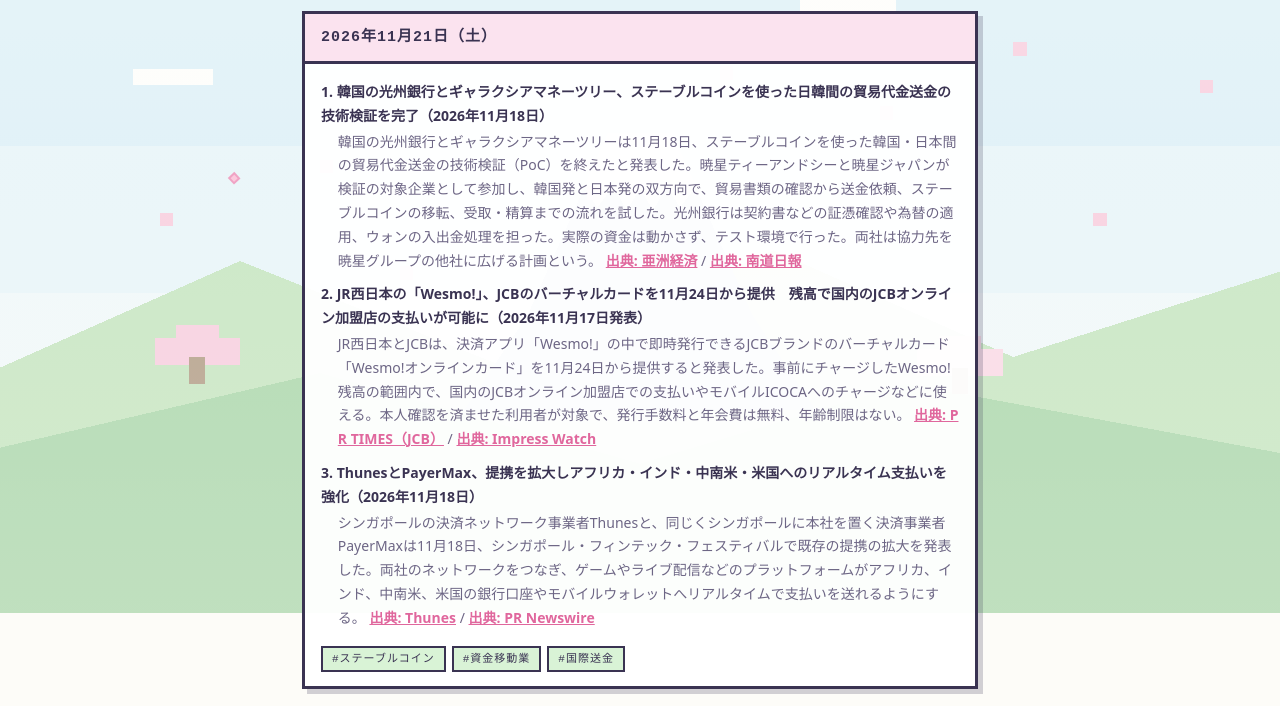
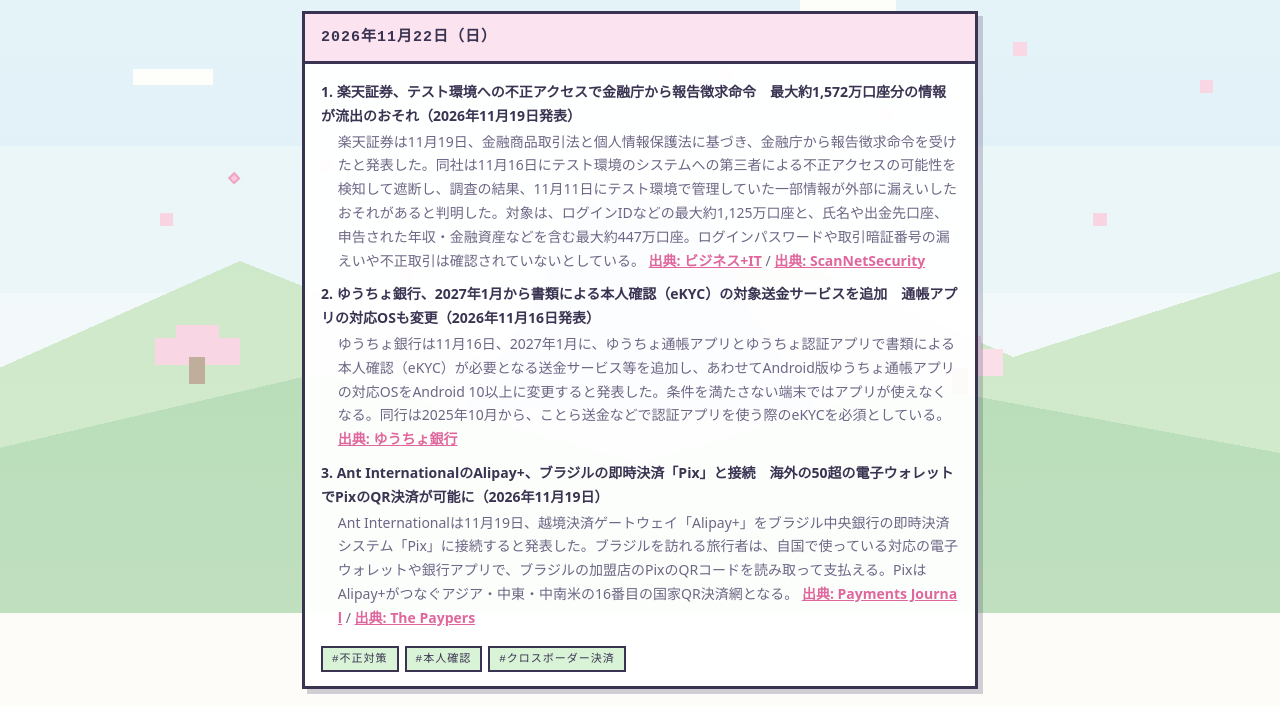
Before and after one commit to fujisawakazuhi/-, a plain HTML site: page fund-transfer/daily-news/index.html in a window 1280 px wide. Shown: the part 187-893 px from the top of the page. Drawn offline with Linux system fonts and the light colour scheme; a web font is replaced by a local one.

Commit message:
Daily news: 2026-11-22
Co-Authored-By: Claude Opus 5.5 <noreply@anthropic.com>
Claude-Session: https://claude.ai/code/session_01MqKzwu8hyaR89hBSCKRVfy

```diff
--- a/fund-transfer/daily-news/index.html
+++ b/fund-transfer/daily-news/index.html
@@ -41,6 +41,21 @@
 <!-- ▼▼▼ 新しい投稿はこのマーカーの直下に追加する（新しいものが上） ▼▼▼ -->
       <article class="post">
         <div class="post-head">
+          <time datetime="2026-11-22">2026年11月22日（日）</time>
+        </div>
+        <div class="post-body">
+          <p><b>1. 楽天証券、テスト環境への不正アクセスで金融庁から報告徴求命令　最大約1,572万口座分の情報が流出のおそれ（2026年11月19日発表）</b><br><span class="news-text">楽天証券は11月19日、金融商品取引法と個人情報保護法に基づき、金融庁から報告徴求命令を受けたと発表した。同社は11月16日にテスト環境のシステムへの第三者による不正アクセスの可能性を検知して遮断し、調査の結果、11月11日にテスト環境で管理していた一部情報が外部に漏えいしたおそれがあると判明した。対象は、ログインIDなどの最大約1,125万口座と、氏名や出金先口座、申告された年収・金融資産などを含む最大約447万口座。ログインパスワードや取引暗証番号の漏えいや不正取引は確認されていないとしている。 <a href="https://www.sbbit.jp/article/fj/188605">出典: ビジネス+IT</a> / <a href="https://scan.netsecurity.ne.jp/article/2026/11/20/56863.html">出典: ScanNetSecurity</a></span></p>
+          <p><b>2. ゆうちょ銀行、2027年1月から書類による本人確認（eKYC）の対象送金サービスを追加　通帳アプリの対応OSも変更（2026年11月16日発表）</b><br><span class="news-text">ゆうちょ銀行は11月16日、2027年1月に、ゆうちょ通帳アプリとゆうちょ認証アプリで書類による本人確認（eKYC）が必要となる送金サービス等を追加し、あわせてAndroid版ゆうちょ通帳アプリの対応OSをAndroid 10以上に変更すると発表した。条件を満たさない端末ではアプリが使えなくなる。同行は2025年10月から、ことら送金などで認証アプリを使う際のeKYCを必須としている。 <a href="https://www.jp-bank.japanpost.jp/news/2026/news_id002505.html">出典: ゆうちょ銀行</a></span></p>
+          <p><b>3. Ant InternationalのAlipay+、ブラジルの即時決済「Pix」と接続　海外の50超の電子ウォレットでPixのQR決済が可能に（2026年11月19日）</b><br><span class="news-text">Ant Internationalは11月19日、越境決済ゲートウェイ「Alipay+」をブラジル中央銀行の即時決済システム「Pix」に接続すると発表した。ブラジルを訪れる旅行者は、自国で使っている対応の電子ウォレットや銀行アプリで、ブラジルの加盟店のPixのQRコードを読み取って支払える。PixはAlipay+がつなぐアジア・中東・中南米の16番目の国家QR決済網となる。 <a href="https://www.paymentsjournal.com/?p=554289">出典: Payments Journal</a> / <a href="https://thepaypers.com/payments/news/ant-internationals-alipay-links-over-50-e-wallets-to-brazils-pix">出典: The Paypers</a></span></p>
+        </div>
+        <div class="post-tags">
+          <span>#不正対策</span>
+          <span>#本人確認</span>
+          <span>#クロスボーダー決済</span>
+        </div>
+      </article>
+      <article class="post">
+        <div class="post-head">
           <time datetime="2026-11-21">2026年11月21日（土）</time>
         </div>
         <div class="post-body">
```
